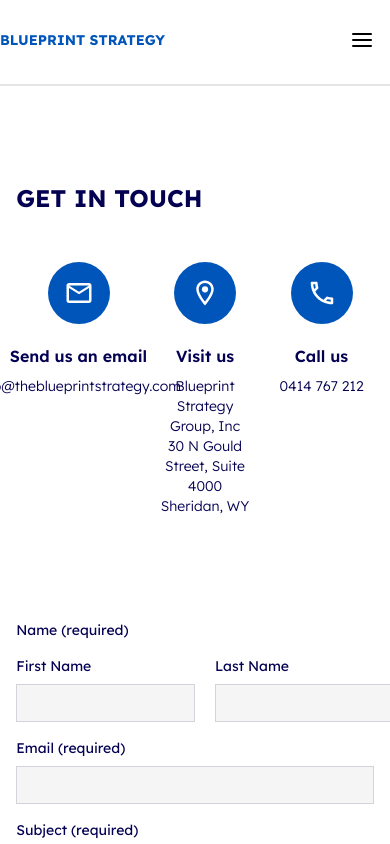
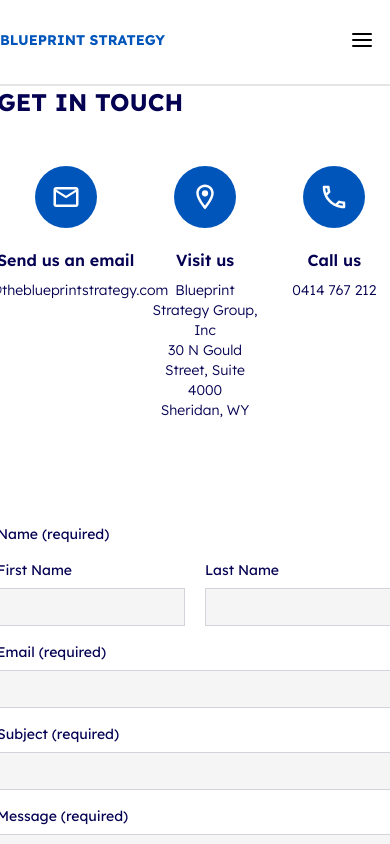
Before and after one commit to EdgarAmpiire/blueprints-web, a React (Create React App) app: page /contact-us in a window 390 px wide. Shown: the top 844 px of the page. Built offline with nearby package versions, Linux system fonts and the light colour scheme; what tw-elements would draw is missing.

Commit message:
responsiveness

```diff
--- a/src/features/contactUs/components/Form.jsx
+++ b/src/features/contactUs/components/Form.jsx
@@ -8,8 +8,10 @@ import {
 export const Form = () => {
   return (
     <div>
-      <div className="flex justify-center items-center">
-        <div className="mt-24 lg:w-10/12 w-11/12">
+      <div className="flex items-center justify-center">
+        <div className="lg:max-w-7xl max-w-4xl">
+        {/* <div className="mt-24 lg:w-10/12 w-11/12"> */}
+          <div>
             <div>
               <h1 className="text-[#040052] uppercase font-bold text-2xl">
                 Get in touch
@@ -174,5 +176,7 @@ export const Form = () => {
           </div>
         </div>
       </div>
+      </div>
+    // </div>
   );
 };
```
Lines whose indentation alone changed are shown as unchanged.
